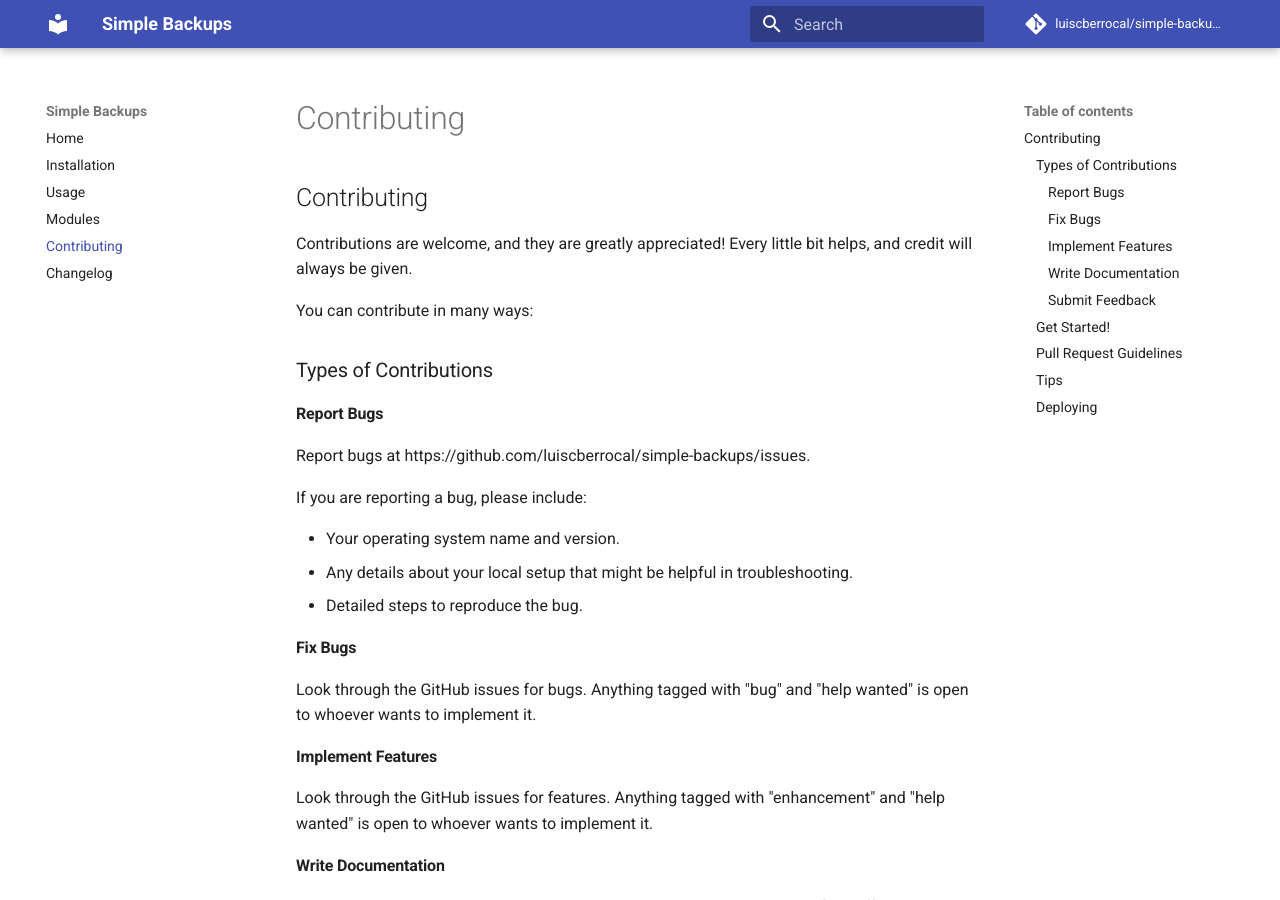
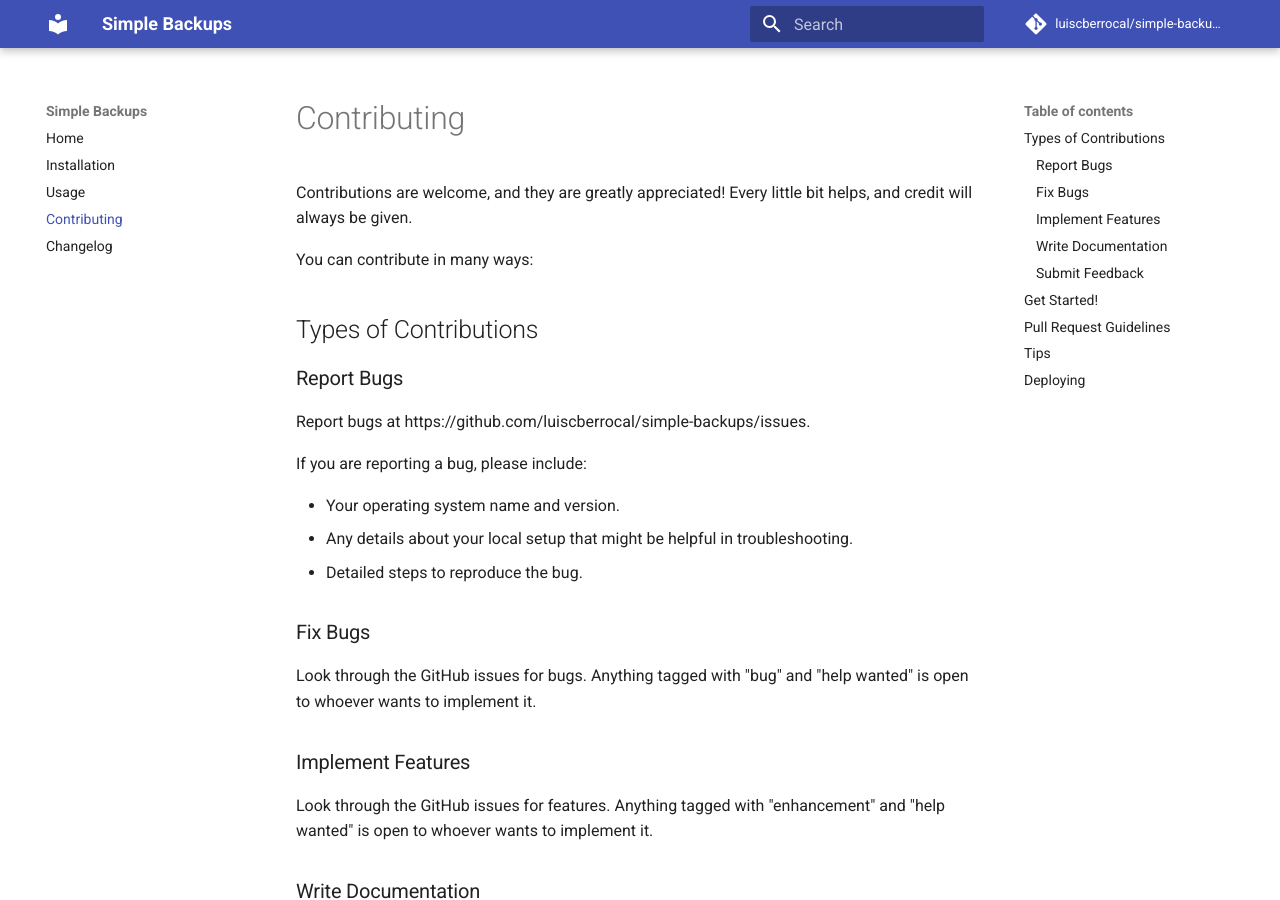
Before and after one commit to luiscberrocal/simple-backups, an MkDocs documentation site: the page built from docs/contributing.md, in a window 1280 px wide and 900 px high. Built offline with MkDocs 1.6.1 and Material for MkDocs 9.7.7, drawn with Linux system fonts in a browser that asks for light colours; comment, search, counter and statistics services are not loaded.

Commit message:
Cleanup of mkdocs.

```diff
--- a/mkdocs.yml
+++ b/mkdocs.yml
@@ -7,7 +7,6 @@
   - Home: index.md
   - Installation: installation.md
   - Usage: usage.md
-  - Modules: api.md
   - Contributing: contributing.md
   - Changelog: changelog.md
 theme:
@@ -22,29 +21,6 @@
     - navigation.indexes
     - navigation.instant
     - navigation.tabs.sticky
-markdown_extensions:
-  - pymdownx.emoji:
-      emoji_index: !!python/name:materialx.emoji.twemoji
-      emoji_generator: !!python/name:materialx.emoji.to_svg
-  - pymdownx.critic
-  - pymdownx.caret
-  - pymdownx.mark
-  - pymdownx.tilde
-  - pymdownx.tabbed
-  - attr_list
-  - pymdownx.arithmatex:
-      generic: true
-  - pymdownx.highlight:
-      linenums: false
-  - pymdownx.superfences
-  - pymdownx.inlinehilite
-  - pymdownx.details
-  - admonition
-  - toc:
-      baselevel: 2
-      permalink: true
-      slugify: !!python/name:pymdownx.slugs.uslugify
-  - meta
 plugins:
   - include-markdown
   - search:
@@ -56,11 +32,11 @@
   social:
     - icon: fontawesome/brands/twitter
       # replace with your own tweet link below
-      link: https://github.com/waynerv/cookiecutter-pypackage
+      link: https://github.com/luiscberrocal/cookiecutter-pypackage
       name: Tweet
     - icon: fontawesome/brands/facebook
       # replace with your own facebook link below
-      link: https://github.com/waynerv/cookiecutter-pypackage
+      link: https://github.com/luiscberrocal/cookiecutter-pypackage
       name: Facebook
     - icon: fontawesome/brands/github
       link: https://github.com/luiscberrocal/simple-backups
```
Also changed, not shown: docs/api.md (deleted, +0 -1 lines).
